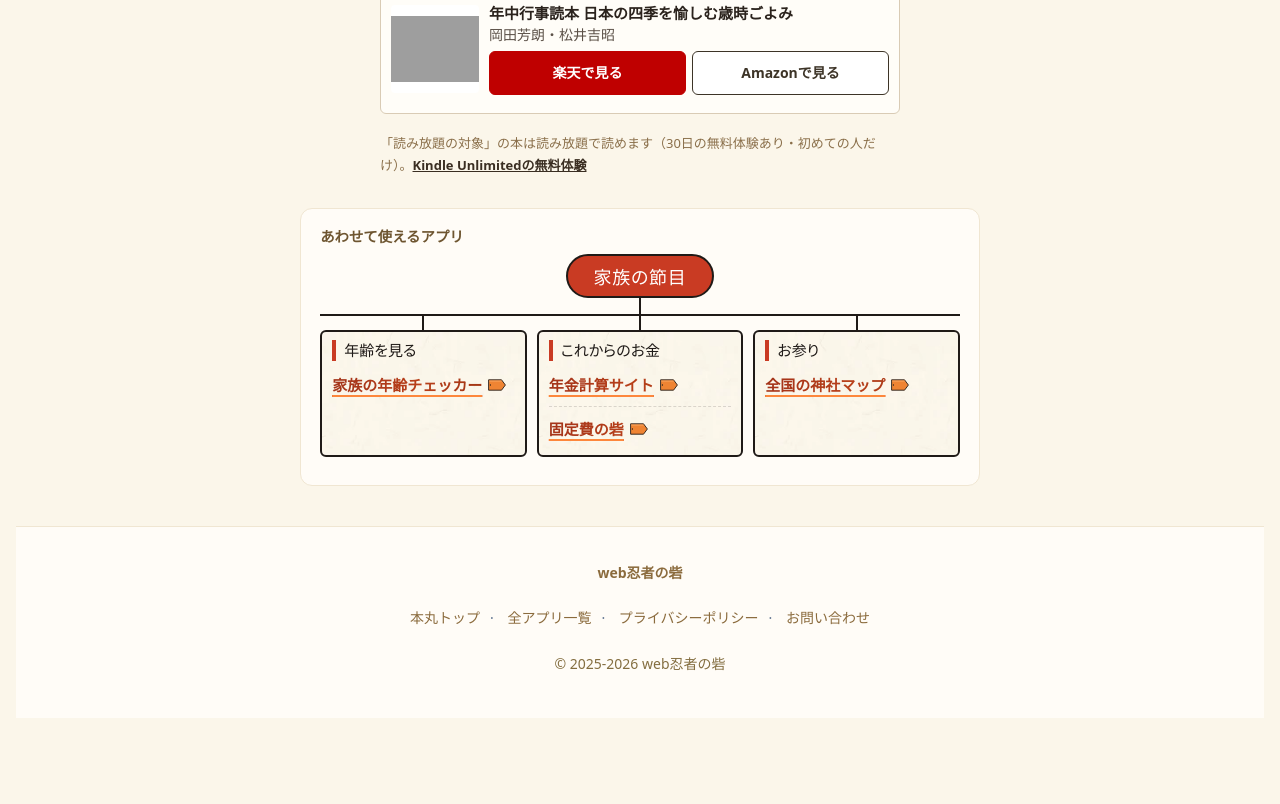
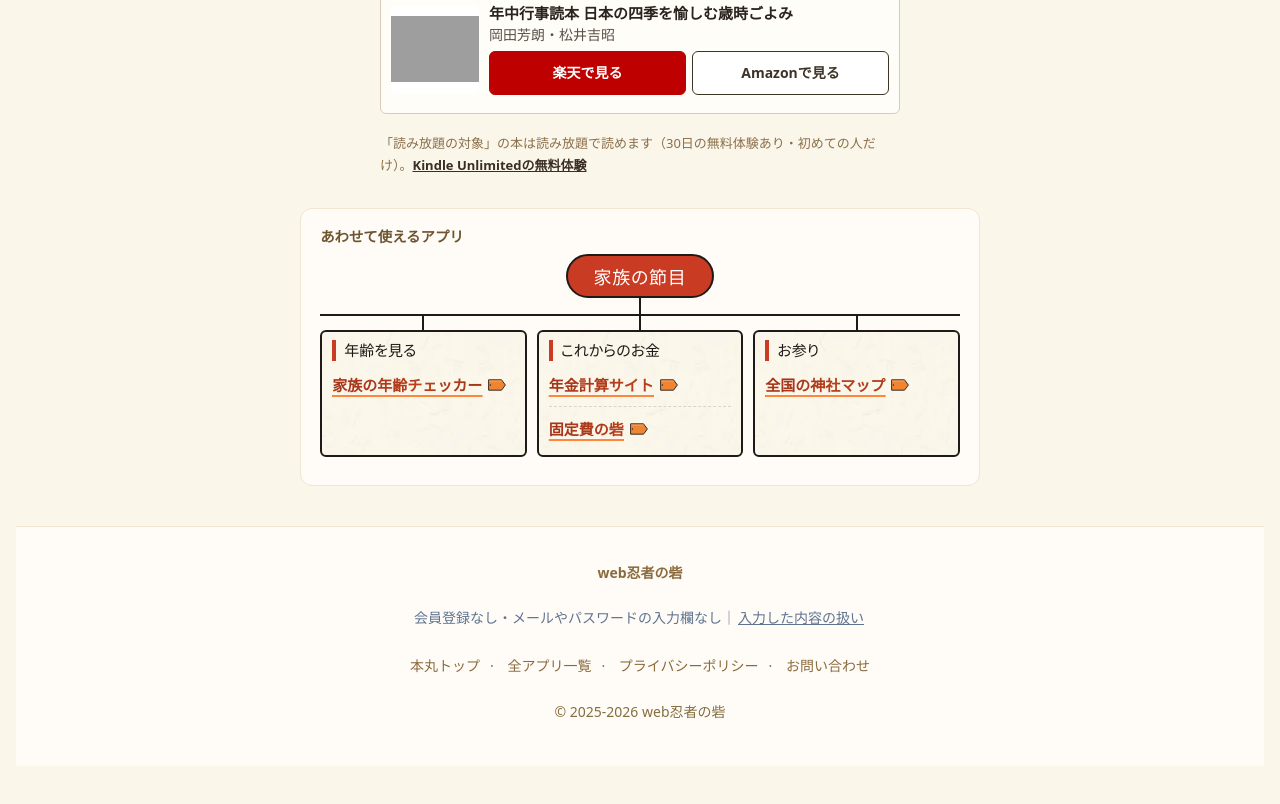
Before and after one commit to kkp-15/ninja-koyomi, a plain HTML site: page index.html in a window 1280 px wide. Shown: the part 1971-2775 px from the top of the page. Drawn offline with Linux system fonts and the light colour scheme; grey boxes are pictures that could not be loaded; a web font is replaced by a local one.

Commit message:
共通フッターに「会員登録なし・メールやパスワードの入力欄なし」の1行を足す
プライバシーポリシーの新しい節「入力した内容と端末への保存」へのリンクつき。

Co-Authored-By: Claude Opus 5.5 <noreply@anthropic.com>

```diff
--- a/index.html
+++ b/index.html
@@ -356,6 +356,7 @@ textarea{min-height:60px;resize:vertical}
 <!-- WEBNINJA_UNIFIED_FOOTER -->
 <footer style="text-align:center;padding:2rem 1rem 2.5rem;font-size:.875rem;color:#607490;line-height:2;border-top:1px solid #f0e6d2;margin-top:2.5rem;background:#fffcf7;">
   <div style="font-weight:800;color:#8b6b3d;font-size:.875rem;margin-bottom:0.4rem;">web忍者の砦</div>
+  <div class="kkp-anshin">会員登録なし・メールやパスワードの入力欄なし｜<a href="https://privacypolicy.kkpwebninja.com/#nyuryoku" target="_blank" rel="noopener" style="color:inherit;text-decoration:underline;display:inline-block;padding:10px 2px;">入力した内容の扱い</a></div>
   <div>
     <a href="https://kkpwebninja.com/" target="_blank" rel="noopener" style="display:inline-block;padding:10px 2px;color:#8b6b3d;text-decoration:none;margin:0 0.5rem;">本丸トップ</a>·
     <a href="https://kkpwebninja.com/apps" target="_blank" rel="noopener" style="display:inline-block;padding:10px 2px;color:#8b6b3d;text-decoration:none;margin:0 0.5rem;">全アプリ一覧</a>·
```
Also changed, not shown: nenki/index.html (+1 -0 lines), yakudoshi/index.html (+1 -0 lines).
